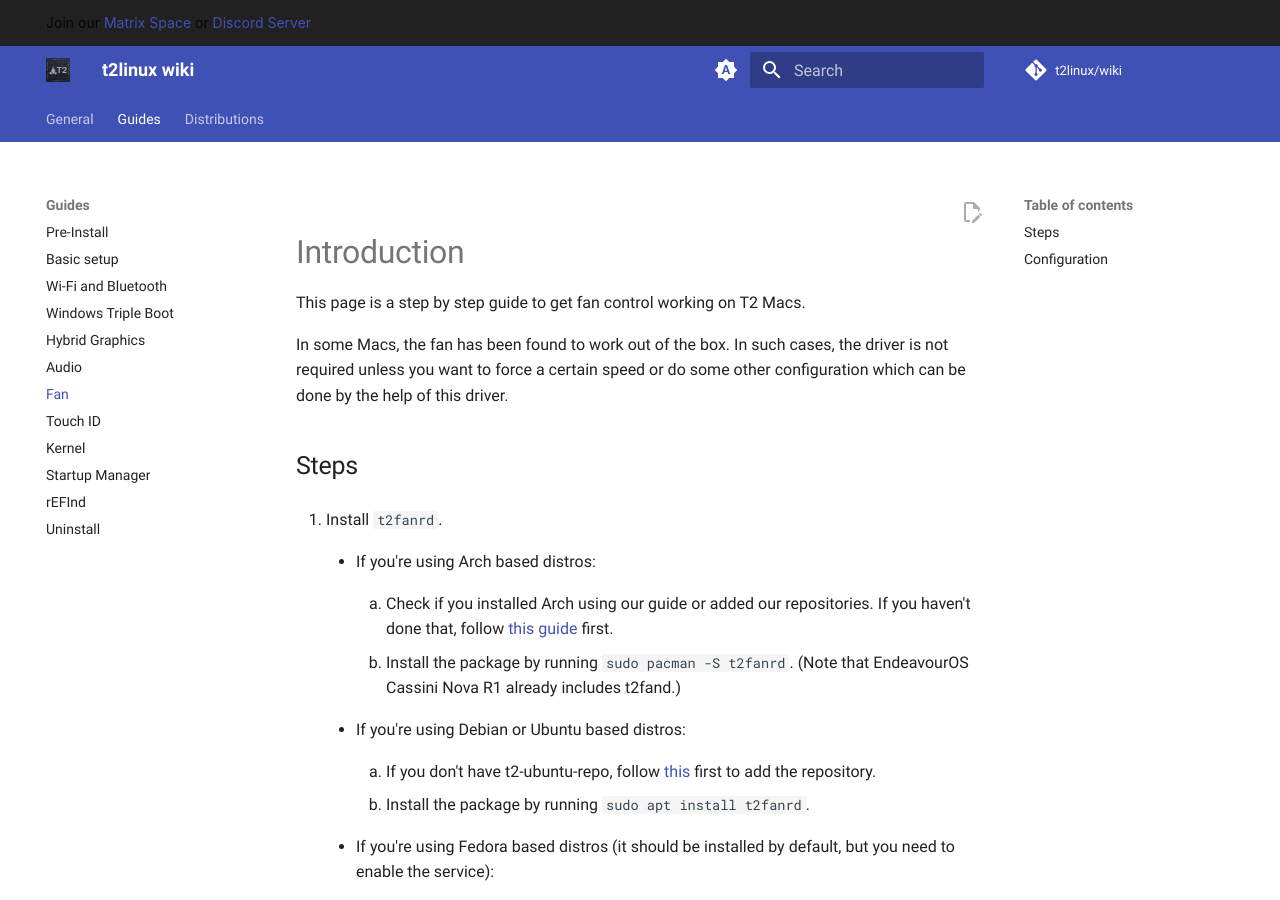
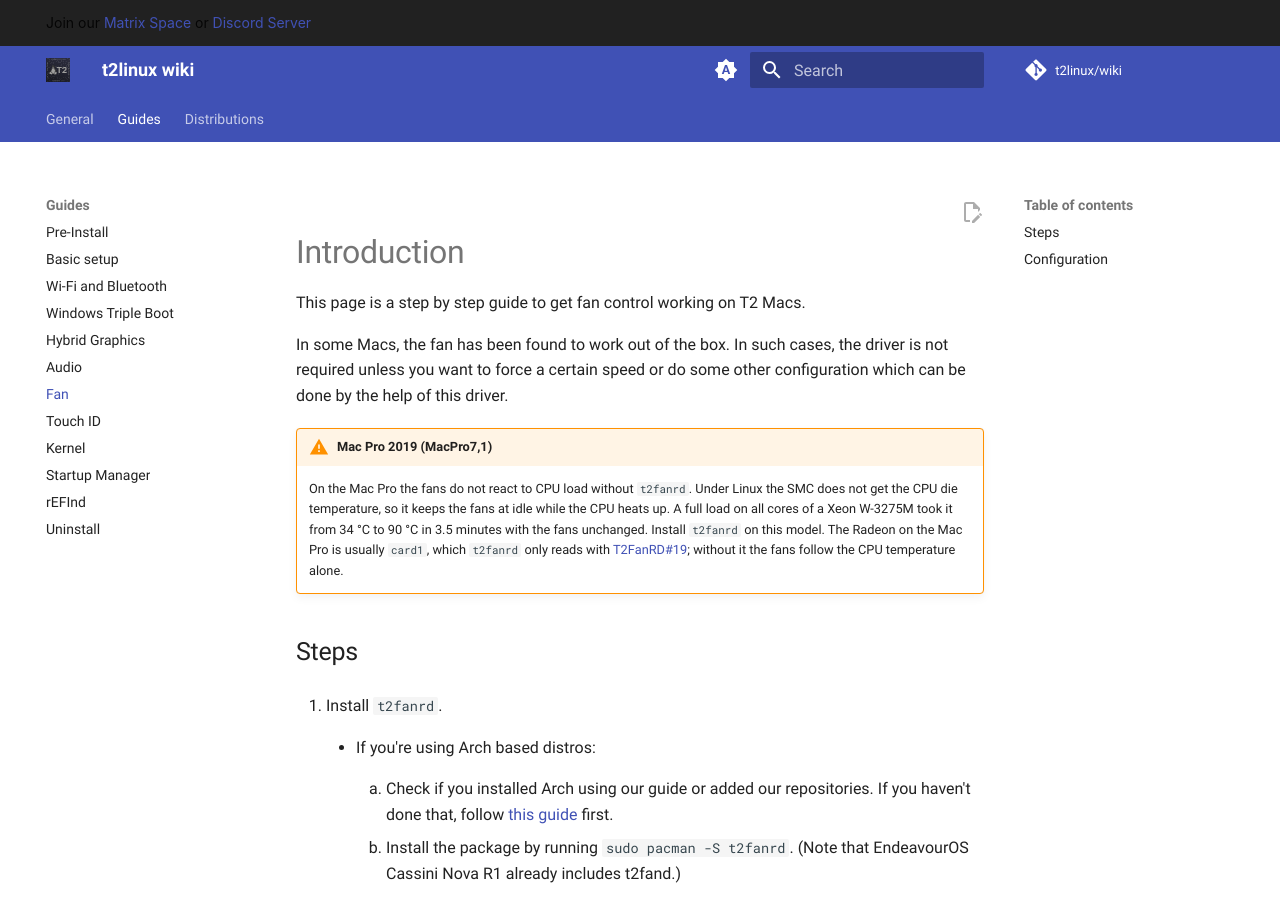
Before and after one commit to t2linux/wiki, an MkDocs documentation site: the page built from docs/guides/fan.md, in a window 1280 px wide and 900 px high. Built offline with MkDocs 1.6.1 and Material for MkDocs 9.7.7, drawn with Linux system fonts in a browser that asks for light colours; comment, search, counter and statistics services are not loaded.

Commit message:
Fan guide: Mac Pro 2019 needs t2fanrd for CPU load

```diff
--- a/docs/guides/fan.md
+++ b/docs/guides/fan.md
@@ -3,6 +3,9 @@
 This page is a step by step guide to get fan control working on T2 Macs.
 
 In some Macs, the fan has been found to work out of the box. In such cases, the driver is not required unless you want to force a certain speed or do some other configuration which can be done by the help of this driver.
+
+!!! warning "Mac Pro 2019 (MacPro7,1)"
+    On the Mac Pro the fans do not react to CPU load without `t2fanrd`. Under Linux the SMC does not get the CPU die temperature, so it keeps the fans at idle while the CPU heats up. A full load on all cores of a Xeon W-3275M took it from 34 °C to 90 °C in 3.5 minutes with the fans unchanged. Install `t2fanrd` on this model. The Radeon on the Mac Pro is usually `card1`, which `t2fanrd` only reads with [T2FanRD#19](https://github.com/GnomedDev/T2FanRD/pull/19); without it the fans follow the CPU temperature alone.
 
 ## Steps
 
```
